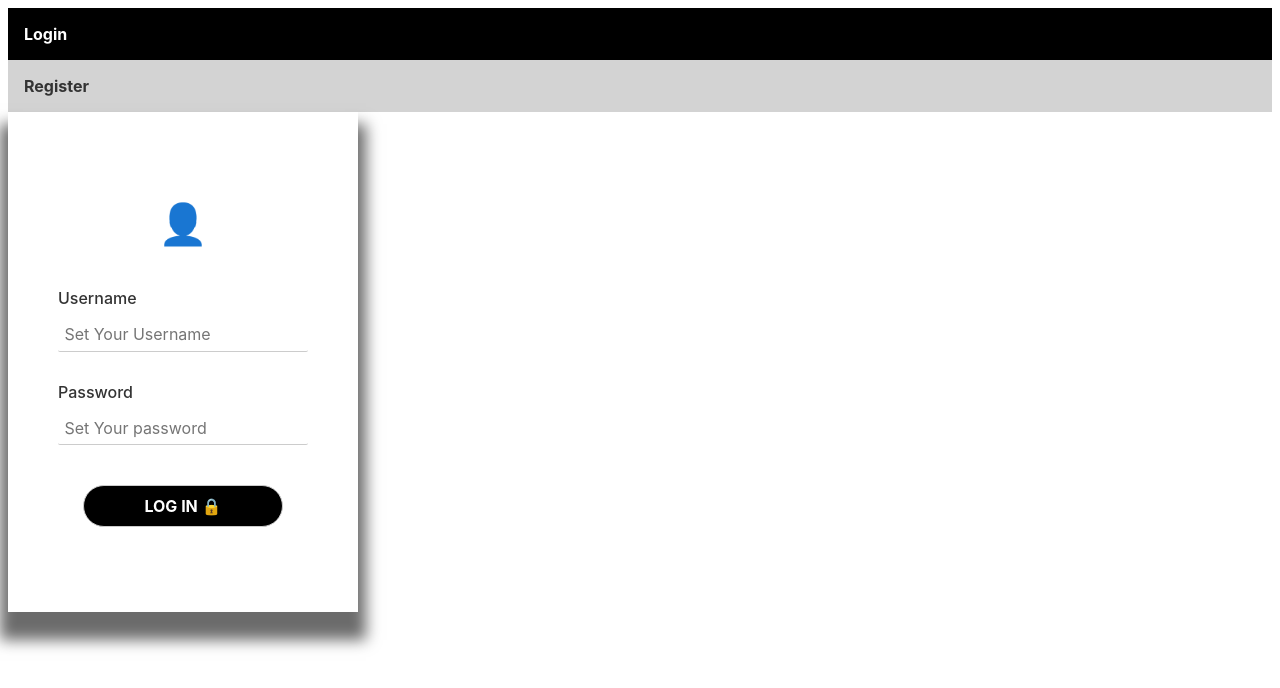
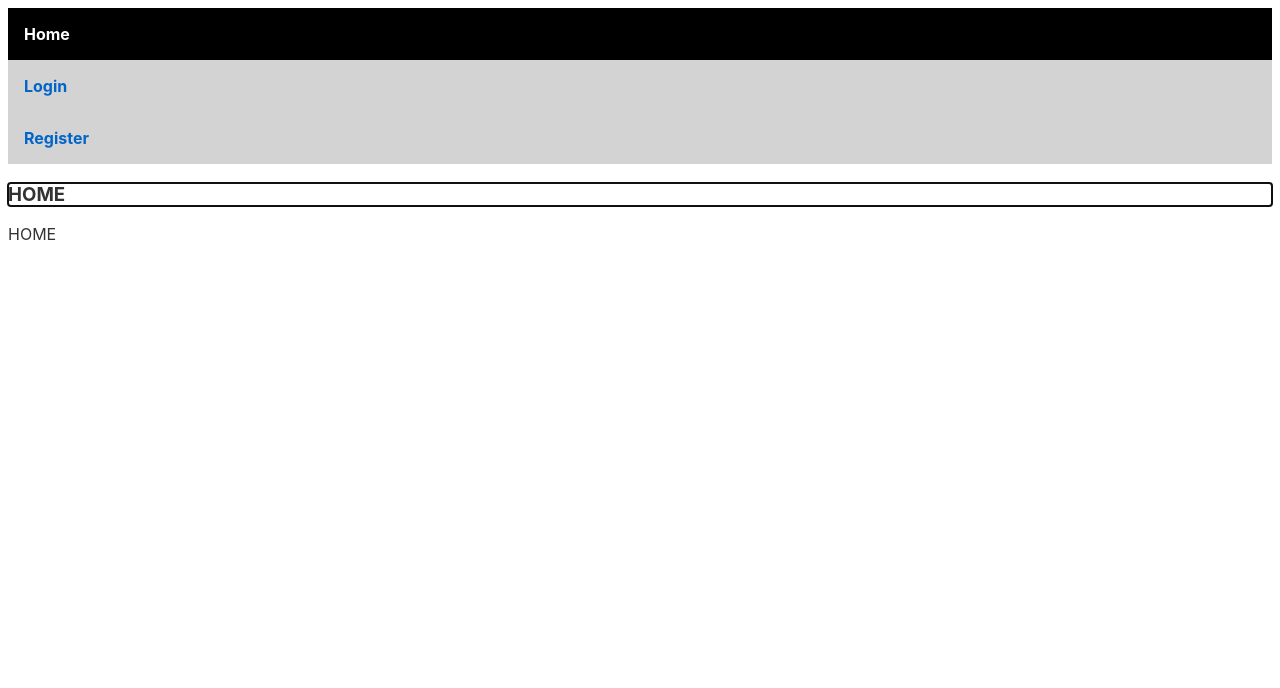
Before and after one commit to tmsl9/APIGOLANGMAP_frontend, a Svelte app: page / in a window 1280 px wide. Shown: the top 688 px of the page. Built offline with nearby package versions, Linux system fonts and the light colour scheme.

Commit message:
Navbar uses routes to navigate

```diff
--- a/package.json
+++ b/package.json
@@ -18,6 +18,7 @@
     "svelte": "^3.0.0"
   },
   "dependencies": {
-    "sirv-cli": "^2.0.0"
+    "sirv-cli": "^2.0.0",
+    "svelte-navigator": "^3.1.5"
   }
 }
--- a/src/App.svelte
+++ b/src/App.svelte
@@ -1,10 +1,5 @@
 <script>
-    import Auth from './components/Auth.svelte'
+    import Navbar from './components/Navbar.svelte'
 </script>
 
-
-<div class="app">
-
-		<Auth />
-
-</div>
+<Navbar />
--- a/src/components/Auth.svelte
+++ /dev/null
@@ -1,48 +0,0 @@
-<script>
-	import Login from "./Login.svelte";
-	import Register from "./Register.svelte";
-
-	function handleMessage(event) {
-		alert(event.detail.text);
-	}
-	let currentTab = "Login";
-
-	const changeTab = (tab) => {
-		currentTab = tab;
-	};
-</script>
-
-<main class="container">
-	<div class="row flex flex-center">
-		<div class="col-4 offset-4 mt-5">
-			<div class="row">
-				<div class="col tab-heading {currentTab == 'Login' ? 'tab-active': ''}" on:click={() => changeTab("Login")}>
-					<span>Login</span>
-				</div>
-				<div class="col tab-heading {currentTab == 'Register' ? 'tab-active': ''}" on:click={() => changeTab("Register")}>
-					<span>Register</span>
-				</div>
-			</div>
-			{#if currentTab === "Login"}
-				<Login />
-			{:else}
-				<Register on:register_success={ ()=> {
-					currentTab = "Login";
-				}} />
-			{/if}
-		</div>
-	</div>
-</main>
-
-<style>
-	.tab-heading {
-		font-weight: bold;
-		padding: 1rem;
-		background-color: lightgray;
-	}
-
-	.tab-active {
-		background: black;
-		color: white;
-	}
-</style>
--- a/src/components/login.svelte
+++ b/src/components/Login.svelte
@@ -1,8 +1,7 @@
 <script>
-	import { url, auth } from '../routes/routes.svelte'
+	import { url, auth } from '../routes/Routes.svelte'
 	let username = ""
 	let password = ""
-	let loading = false;
 	let isLoading = false;
   	let isSuccess = false;
 
--- a/src/components/Navbar.svelte
+++ b/src/components/Navbar.svelte
@@ -1,14 +1,51 @@
-<script context="module">
-    import Register from '../auth/register.svelte'
-    import Login from '../auth/login.svelte'
-    export var component = null;
+<script>
+	import { Router, Route, Link } from "svelte-navigator";
+	import Login from "./Login.svelte";
+	import Register from "./Register.svelte";
+	import { auth } from "../routes/Routes.svelte";
+
 </script>
 
-<div class="taskbar">
-    <link rel="stylesheet" href="https://cdnjs.cloudflare.com/ajax/libs/font-awesome/4.7.0/css/font-awesome.min.css">
-    <button type="button" class="btn" on:click={() => {component=null}}>
-        <i class="fa fa-home"></i>
-    </button>
-    <button type="button" on:click={() => {component=Register}}>Login</button>
-    <button type="button" on:click={() => {component=Login}}>Register</button>
-</div>
+<Router>
+	<main class="container">
+	<header>
+		<div class="row flex flex-center">
+			<div class="col-4 offset-4 mt-5">
+				<nav>
+					<div class="row link">
+						<Link to="/" color="white"><div class="col tab-heading tab-active">Home</div></Link>
+						<Link to={auth.login} color="white"><div class="col tab-heading">Login</div></Link>
+						<Link to={auth.register} color="white"><div class="col tab-heading">Register</div></Link>
+					</div>
+				</nav>
+			</div>
+		</div>
+	</header>
+	</main>
+	<Route>
+		<h3>HOME</h3>
+		<p>HOME</p>
+	</Route>
+	<Route path="/">
+		<h3>HOME</h3>
+		<p>HOME</p>
+	</Route>
+	<Route path={auth.login} component={Login} />
+	<Route path={auth.register} component={Register} />
+</Router>
+
+<style>
+	.tab-heading {
+		font-weight: bold;
+		padding: 1rem;
+		background-color: lightgray;
+	}
+
+	.tab-active {
+		background: black;
+		color: white;
+	}
+	 .link > :global(a) {
+		text-decoration: none;
+	 }
+</style>
--- a/src/components/Register.svelte
+++ b/src/components/Register.svelte
@@ -1,5 +1,5 @@
 <script>
-    import { url, auth } from '../routes/routes.svelte'
+    import { url, auth } from '../routes/Routes.svelte'
 	import { createEventDispatcher } from 'svelte';
 	const dispatch = createEventDispatcher();
 	let username = ""
@@ -60,8 +60,6 @@
 			validPw = false;
 		}
 	}
-
-
 </script>
 
 
```
Also changed, not shown: 1 other file (tests, documents, lock files or other folders). Lines whose indentation alone changed are shown as unchanged.
